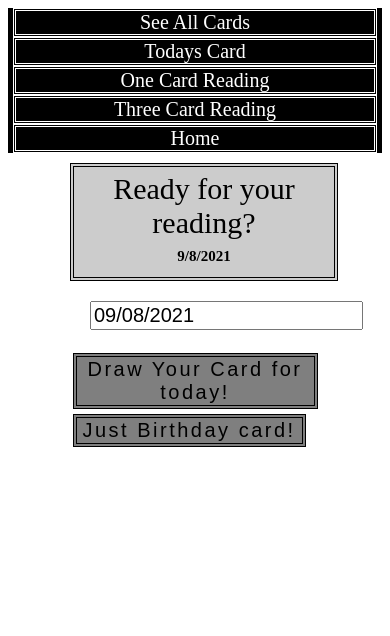
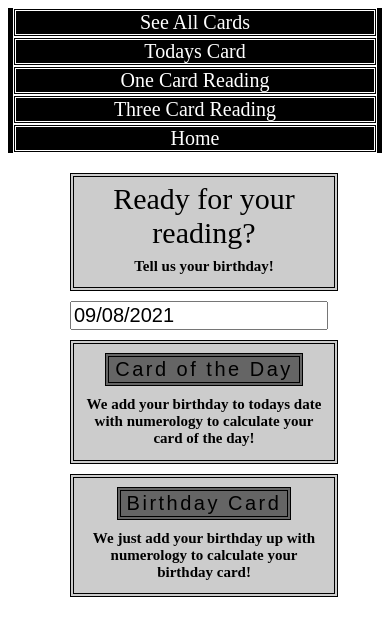
Before and after one commit to kbrandt8/Tarot-Reader, a React (Create React App) app: page /TodaysCard in a window 390 px wide. Shown: the top 636 px of the page. Built offline with nearby package versions, Linux system fonts and the light colour scheme; a web font is replaced by a local one.

Commit message:
Fixed up card of the day

```diff
--- a/src/OneCard.js
+++ b/src/OneCard.js
@@ -19,7 +19,7 @@ const showCards = drawnCards.map(item => (
         <div>
 
         <Nav/>
-        {drawnCards.length === 0 ? <h3>Ready for your reading?</h3>:""}
+        {drawnCards.length === 0 ? <header>Ready for your reading?</header>:""}
         <div  className="buttoncontainer">
         {drawnCards.length > 0 ?<button onClick={()=>startOver()}>Draw a new card.</button> : ""}
 
--- a/src/StartPage.js
+++ b/src/StartPage.js
@@ -6,7 +6,7 @@ function StartPage(){
     useEffect(()=>{
          document.title="Tarot Reader"
               },[])
-    return(<div>
+    return(<main>
 
   <header>What kind of reading are you looking for today?</header>
     <div className="cardcontainer">
@@ -38,7 +38,7 @@ function StartPage(){
         <p>Your card of the day according to numerology.</p>
         </div>
     </div>
-</div>
+</main>
     )
 }
 export default StartPage
--- a/src/ThreeCards.js
+++ b/src/ThreeCards.js
@@ -18,7 +18,7 @@ const showCards = drawnCards.map(item => (
     ))
 
 return(
-  <div>
+  <main>
 
     <Nav/>
     {drawnCards.length === 0 ? <header>Ready for your reading?</header>:""}
@@ -33,7 +33,7 @@ return(
     {showCards}
     </div>
 
-</div>
+</main>
 
 
     )
--- a/src/TodaysCard.js
+++ b/src/TodaysCard.js
@@ -34,12 +34,12 @@ const showCards = drawnCards.map(item => (
 
         </div>}
 
+
+
            {drawnCards.length < 1 &&
            <div>
               <header>Ready for your reading?
-              {startDate ?
-
-              <h1 className="calendar">{startDate.getMonth()+1}/{startDate.getDate()}/{ startDate.getFullYear()}</h1> : <h1> Tell us your birthday!</h1> }
+               <h1> Tell us your birthday!</h1>
 
               </header>
 
@@ -47,12 +47,20 @@ const showCards = drawnCards.map(item => (
 
             <DatePicker selected={startDate} onChange={(date) => setStartDate(date)}  className="date"/>
 
+          <header>
+            <button onClick={()=>getCard(startDate)}>Card of the Day</button>
+            <h1>We add your birthday to todays date with numerology to calculate your card of the day!</h1>
+
+            </header>
+            <header>
+            <button onClick={()=>findCard(startDate)}>Birthday Card</button>
+            <h1>We just add your birthday up with numerology to calculate your birthday card!</h1>
+            </header>
+            </div>
 
 
-            <button onClick={()=>getCard(startDate)}>Draw Your Card for today!</button>
-            <button onClick={()=>findCard(startDate)}>Just Birthday card!</button>
 
-        </div> }
+         }
 
         </div>
 
--- a/src/styles.css
+++ b/src/styles.css
@@ -4,6 +4,9 @@ html{
 }
 body{
     font-size: 1.5rem;
+    display:flex;
+    flex-direction: column;
+    justify-content: baseline;
 }
 a{
     color:#000;
@@ -20,9 +23,12 @@ header{
     padding:1rem;
     width:50rem;
     margin:0 auto;
+    margin-bottom:2rem;
+    margin-top:2rem;
     text-align: center;
     padding:1rem;
 }
+
 
 nav{
 display:flex;
@@ -93,7 +99,9 @@ h4{
 }
  h1{
     font-size: 2rem;
-    margin:1rem;
+    margin:0 auto;
+    margin-top:1rem;
+    margin-bottom:1rem;
     padding:.5rem;
 }
 
@@ -148,18 +156,17 @@ justify-content: center;
     font-size: 2rem;
 }
 
-.date{
-    font-size:2rem;
-   margin:4rem;
-}
+
+input{
+    width:100%;
+    }
+
 
 @media only screen and (max-width: 770px){
     html{
         font-size: 5px;
     }
-body{
-font-size: 5rem;
-}
+
 
 nav{
     flex-direction: column;
@@ -172,11 +179,15 @@ nav a{
 
 }
 header{
+    width:50rem;
     font-size: 6rem;
+    margin-bottom:2rem;
+    margin-top:2rem;
 
 }
 h4{
     font-size: 5rem;
+    width:25rem;
 }
 
 h1{
@@ -191,7 +202,8 @@ button{
 }
 .date{
     font-size:4rem;
+}
+
 
 
 }
-}
```
